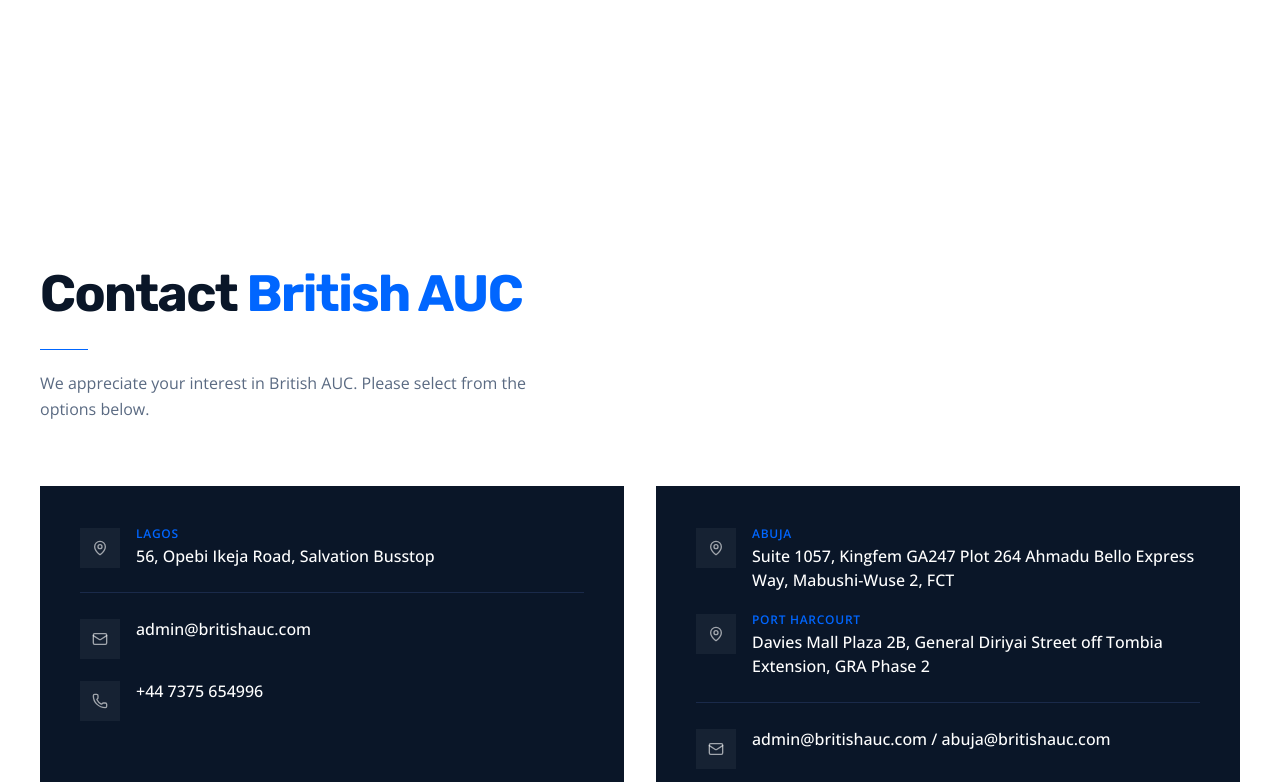
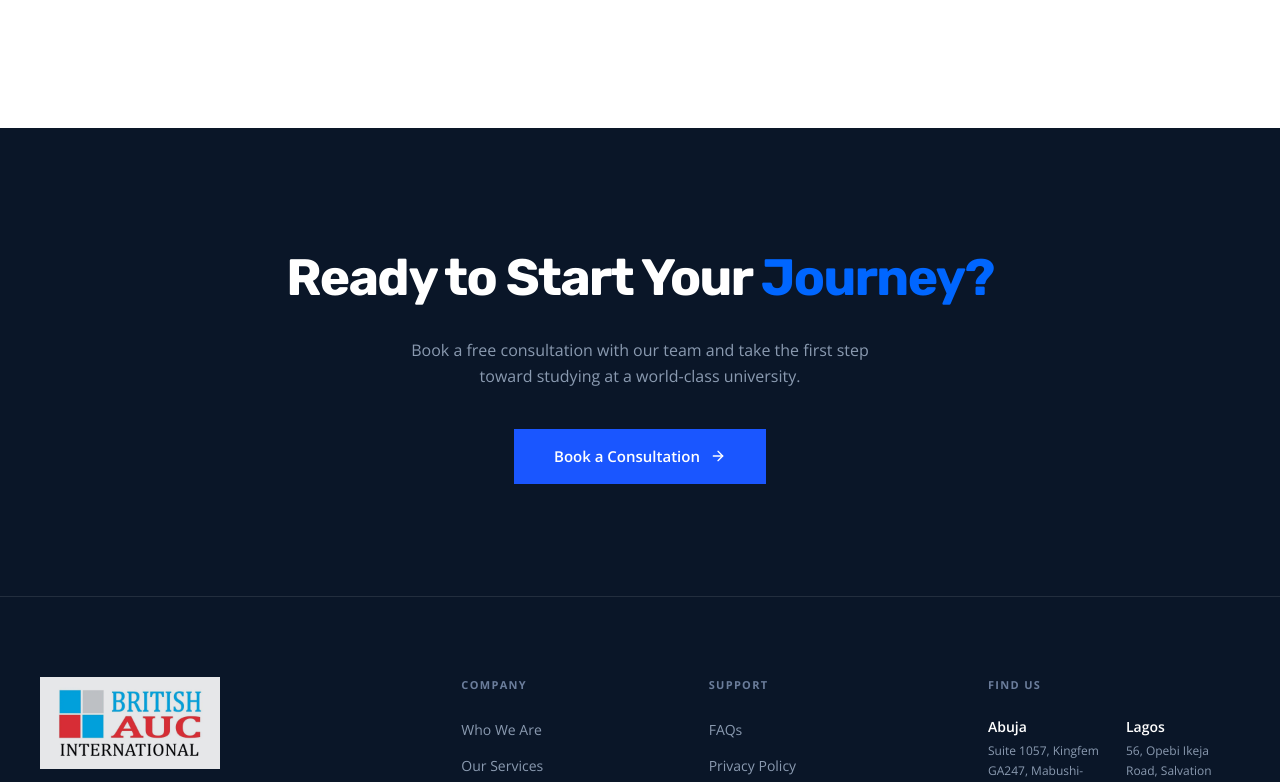
Before and after one commit to code-savan/britishuac-international-education, a Next.js app: page / in a window 1280 px wide. Shown: the part 7540-8322 px from the top of the page. Built offline with nearby package versions, Linux system fonts and the light colour scheme.

Commit message:
Remove ContactSec section from homepage

```diff
--- a/app/page.jsx
+++ b/app/page.jsx
@@ -8,7 +8,6 @@
 import Success from "@/components/Success"
 import BlogPreview from "@/components/BlogPreview"
 import FAQ from "@/components/FAQ"
-import ContactSec from "@/components/ContactSec"
 import CTABanner from "@/components/CTABanner"
 
 export default function InternationalEducation() {
@@ -24,7 +23,6 @@
       <Success />
       <BlogPreview />
       <FAQ />
-      <ContactSec />
       <CTABanner />
     </>
   )
```
